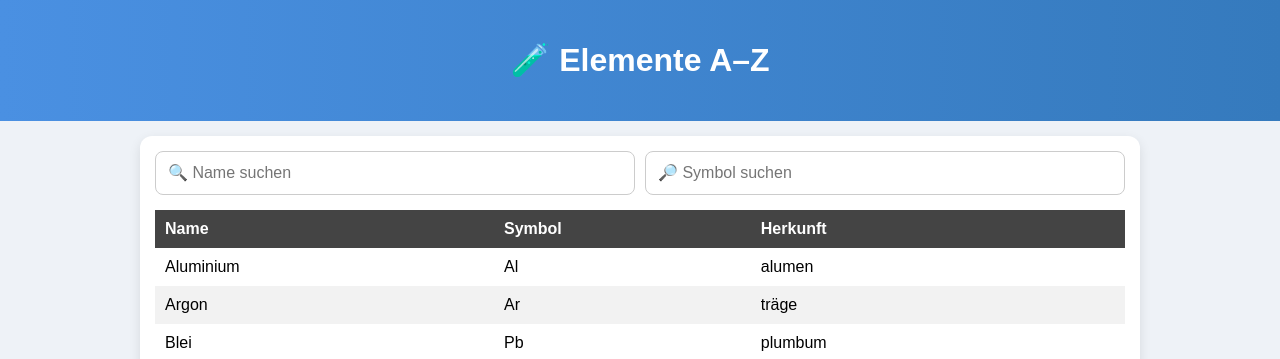
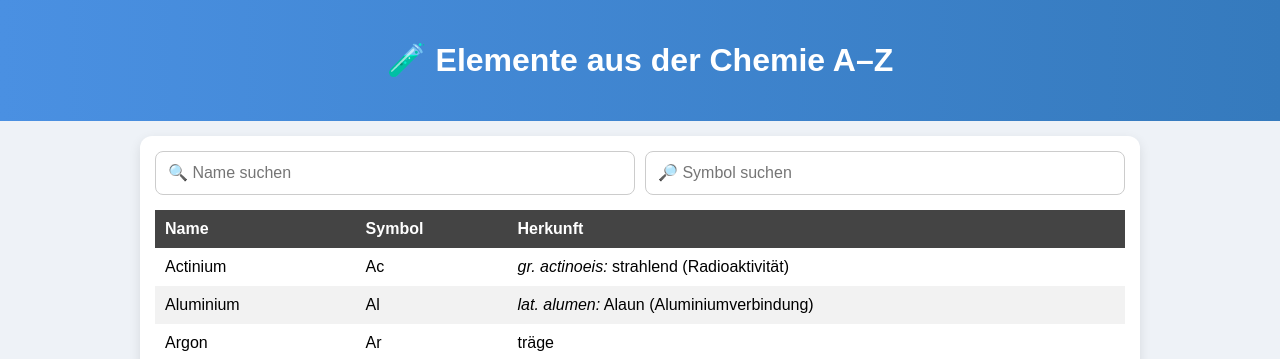
Before and after one commit to leonard566/Chemie-Elemente, a plain HTML site: page index.html in a window 1280 px wide. Shown: the top 359 px of the page. Drawn offline with Linux system fonts and the light colour scheme.

Commit message:
Update header and add chemical element details

```diff
--- a/index.html
+++ b/index.html
@@ -103,7 +103,7 @@ footer {
 <body>
 
 <header>
-<h1>🧪 Elemente A–Z</h1>
+<h1>🧪 Elemente aus der Chemie A–Z</h1>
 </header>
 
 <main>
@@ -126,7 +126,8 @@ footer {
 
 <tbody>
 
-<tr><td>Aluminium</td><td>Al</td><td>alumen</td></tr>
+<tr><td>Actinium</td><td>Ac</td><td><i>gr. actinoeis:</i> strahlend (Radioaktivität)</td></tr>
+<tr><td>Aluminium</td><td>Al</td><td><i>lat. alumen:</i> Alaun (Aluminiumverbindung)</td></tr>
 <tr><td>Argon</td><td>Ar</td><td>träge</td></tr>
 <tr><td>Blei</td><td>Pb</td><td>plumbum</td></tr>
 <tr><td>Bor</td><td>B</td><td>buraq</td></tr>
```
